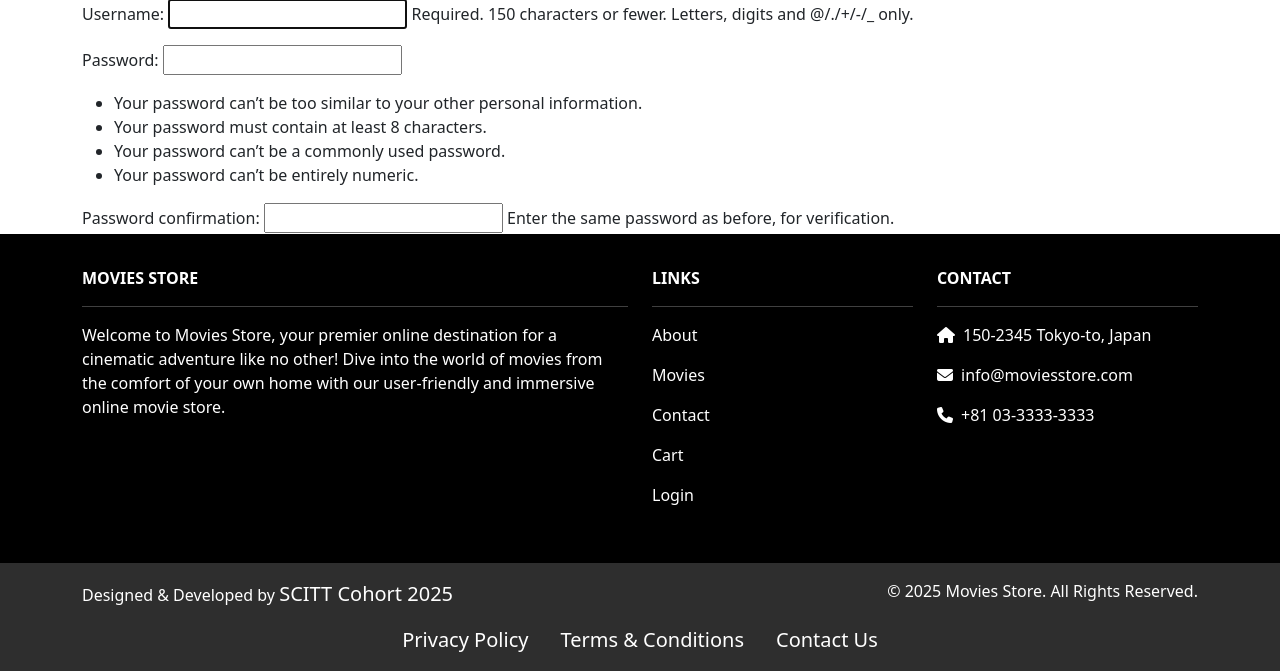
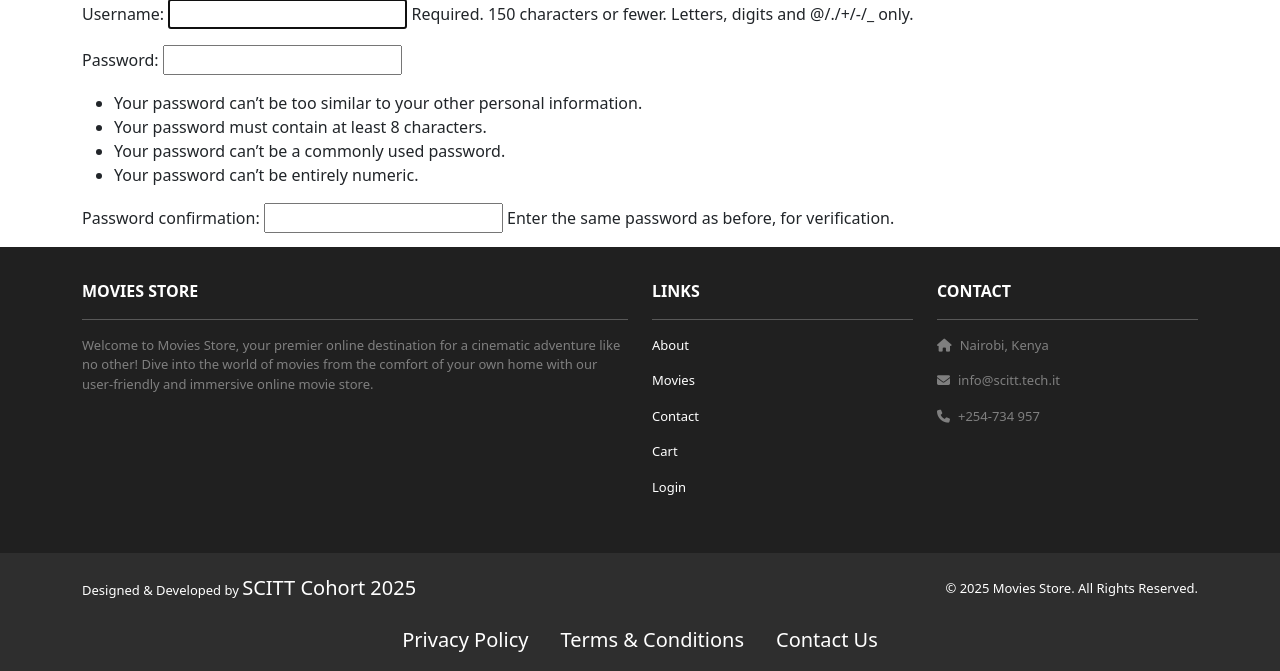
Before and after one commit to nicktemesi/moviesstore, a Django app: page /accounts/register/ in a window 1280 px wide. Shown: the part 129-800 px from the top of the page. Run offline with Django 5.2, Linux system fonts and the light colour scheme; some libraries are stand-ins or nearby versions.

Commit message:
Enhanced the footer

```diff
--- a/static/css/style.css
+++ b/static/css/style.css
@@ -30,22 +30,61 @@ a {
 }
 
 /*------------------------------------
-  ALL OUR NAVIGATION STYLES HERE
+  NAVIGATION STYLES
 ------------------------------------*/
 .navbar a.nav-link {
     color: #FFFEF6 !important;
 }
 
 /*------------------------------------
-  ALL OUR FOOTER STYLES HERE
+  FOOTER STYLES
 ------------------------------------*/
 footer {
-    background-color: black;
     width: 100%;
     position: fixed;
     bottom: 0;
 }
 
+/* Main footer top section */
+.ms-footer {
+    background-color: #202020;
+}
+
+    .ms-footer p {
+        color: #7F7F7F;
+        font-size: 13px;
+    }
+
+    .ms-footer a {
+        font-size: 13px;
+        color: white;
+    }
+
+        .ms-footer a:hover {
+            color: #6ab43e;
+            text-decoration: none;
+        }
+
+/* Footer bottom section which has developer credit*/
+.ms-footer-bottom {
+    background-color: #2E2E2E;
+}
+
+    .ms-footer-bottom span {
+        font-size: 13px;
+        line-height: 38px;
+    }
+
+    .ms-footer-bottom a {
+        color: #6ab43e;
+        text-decoration: none;
+    }
+
+        .ms-footer-bottom a:hover {
+            color: #ffffff;
+        }
+
+/* Footer layout elements */
 .footer_cont {
     width: 100%;
     padding: 10px;
@@ -63,6 +102,7 @@ footer {
         list-style-type: none;
     }
 
+/* Social media icons */
 .socialmedia_icons {
     display: flex;
     align-items: center;
@@ -93,6 +133,7 @@ footer {
             text-align: center;
         }
 
+/* Copyright */
 .copyright p {
     text-align: center;
     color: white;
--- a/templates/base.html
+++ b/templates/base.html
@@ -93,9 +93,9 @@
                     <div class="col-md-3 col-lg-3 col-xl-3 mx-auto mb-4">
                         <b>CONTACT</b>
                         <hr />
-                        <p><i class="fas fa-home me-2"></i>150-2345 Tokyo-to, Japan</p>
-                        <p><i class="fas fa-envelope me-2"></i>info@moviesstore.com</p>
-                        <p><i class="fas fa-phone me-2"></i>+81 03-3333-3333</p>
+                        <p><i class="fas fa-home me-2"></i>Nairobi, Kenya</p>
+                        <p><i class="fas fa-envelope me-2"></i>info@scitt.tech.it</p>
+                        <p><i class="fas fa-phone me-2"></i>+254-734 957</p>
                     </div>
                 </div>
             </div>
```
